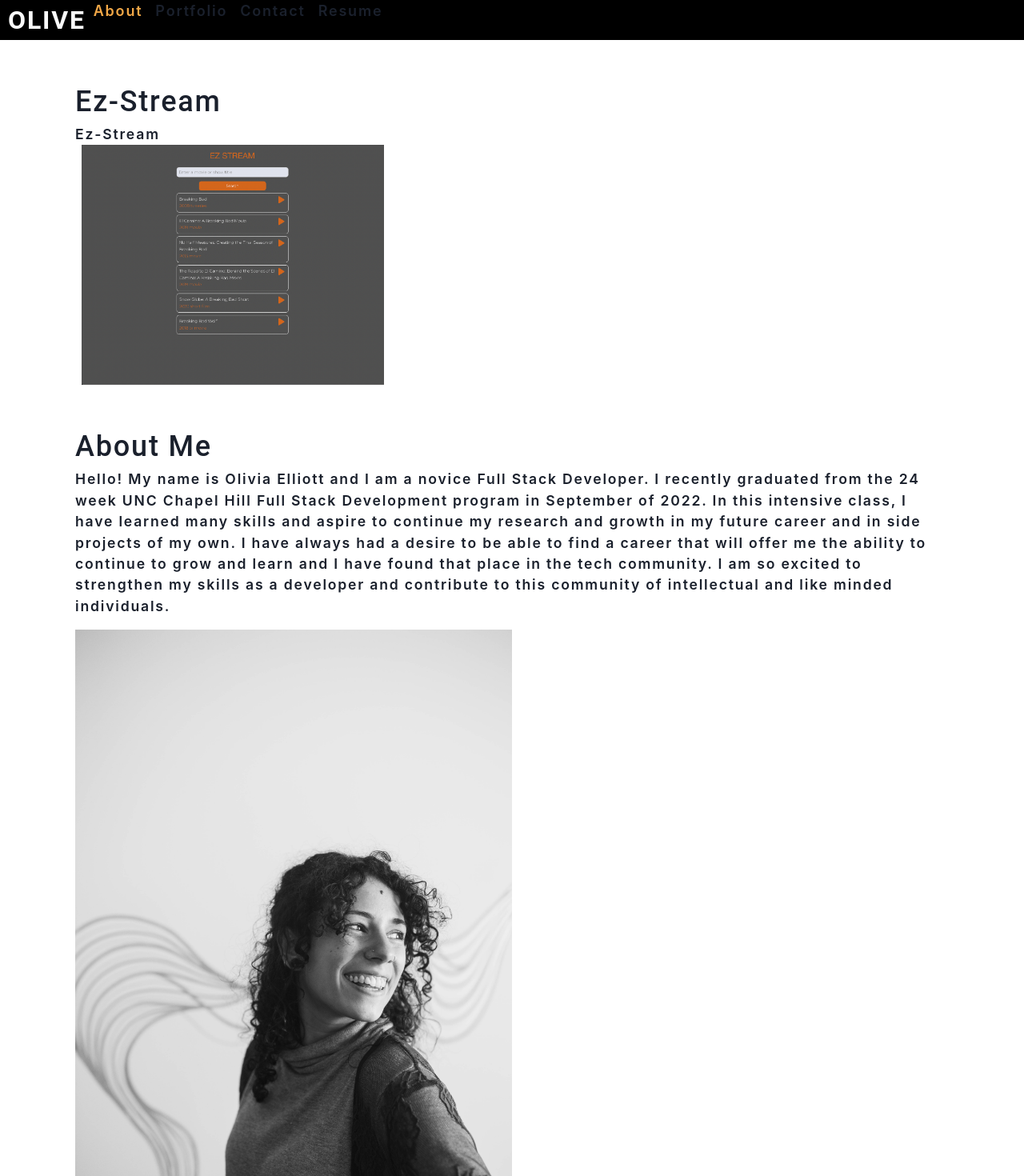
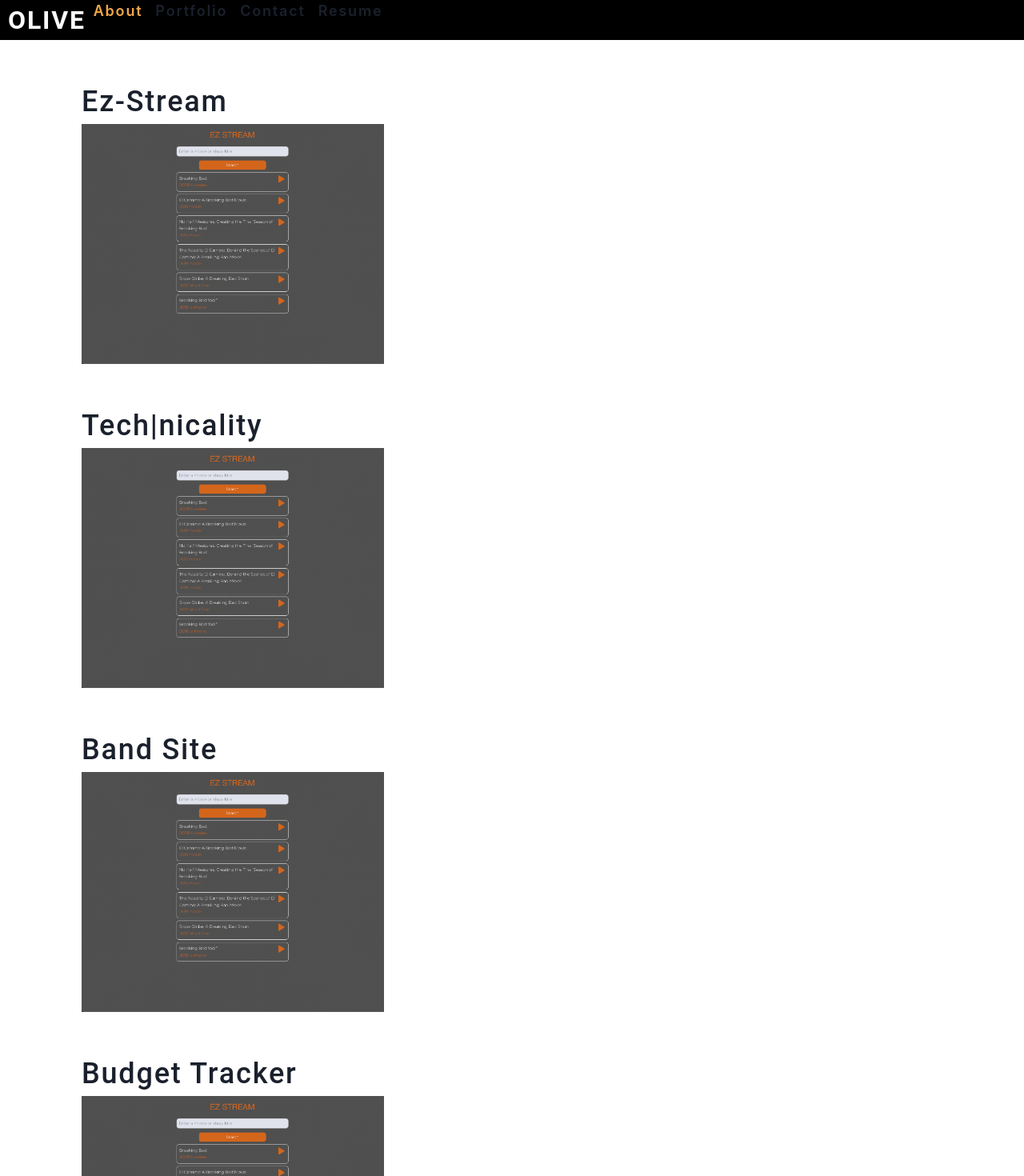
Before and after one commit to olivelliott/react-portfolio, a React (Create React App) app: page / in a window 1280 px wide. Shown: the top 1470 px of the page at 80% size. Built offline with nearby package versions, Linux system fonts and the light colour scheme.

Commit message:
Create Portfolio component structure

```diff
--- a/package.json
+++ b/package.json
@@ -9,8 +9,8 @@
     "@testing-library/user-event": "^13.5.0",
     "bootstrap": "^5.2.0",
     "framer-motion": "^7.2.1",
-    "react": "^18",
-    "react-dom": "^18",
+    "react": "^18.2.0",
+    "react-dom": "^18.2.0",
     "react-scripts": "5.0.1",
     "web-vitals": "^2.1.4"
   },
--- a/public/index.html
+++ b/public/index.html
@@ -28,7 +28,7 @@
   </head>
   <body>
     <noscript>You need to enable JavaScript to run this app.</noscript>
-    <div id="root"></div>
+    <div id="app"></div>
     <!--
       This HTML file is a template.
       If you open it directly in the browser, you will see an empty page.
--- a/src/components/Nav/index.js
+++ b/src/components/Nav/index.js
@@ -1,4 +1,4 @@
-import React, { useState } from 'react';
+import React from 'react';
 // import About from '../About'
 
 function Nav(props) {
--- a/src/components/Portfolio/index.js
+++ b/src/components/Portfolio/index.js
@@ -1,31 +1,65 @@
-import React from 'react';
-import photo from '../../assets/ez-stream.png';
+import React from "react";
+import photo from "../../assets/ez-stream.png";
 
 function Portfolio() {
+  const projects = [
+    {
+      name: "Ez-Stream",
+      description:
+        "An application that shows the streaming services a tv show or movie is available on",
+    },
+    {
+      name: "Tech|nicality",
+      description:
+        "Tech blog site where developers can publish their blog posts and comment on other developers posts.",
+    },
+    {
+      name: "Band Site",
+      description:
+        "A website that features a local band to allow fans to connect with one another and sign up for exclusive updates.",
+    },
+    {
+      name: "Budget Tracker",
+      description:
+        "A budget tracker application that has been updated to allow for offline access and functionality so that the user can track withdrawals and deposits with or without a data/internet connection.",
+    },
+    {
+      name: "Social Network Api",
+      description:
+        "An API for a social network web application where users can share their thoughts, react to friends thoughts, and create a friend list.",
+    },
+    {
+      name: "Employee Tracker",
+      description:
+        "An application that allows a business owner to organize and keep track of the departments, roles, and employees in their company.",
+    },
+  ];
 
-    const currentProject = {
-        name: 'Ez-Stream',
-        description: 'An application that shows the streaming services a tv show or movie is available on'
+  function projectSelected() {
+    console.log("hi");
   }
 
   return (
     <section>
-            <h1>{currentProject.name}</h1>
-            <p>{currentProject.name}</p>
-            <div className='flex-row'>
+      {projects.map((project) => (
+        <div className="flex-row">
+          <span onClick={projectSelected}>
+            <h1 className="mx-1" key={project.name}>
+              {project.name}
+            </h1>
             <img
               src={photo}
-                    alt='Ez-Stream project example'
-                    className='img-thumbnail mx-1'
+              alt="Ez-Stream project example"
+              className="img-thumbnail mx-1"
             />
+          </span>
         </div>
+      ))}
     </section>
   );
 }
 
 export default Portfolio;
-
-
 
 // import { Tabs, TabList, TabPanels, Tab, TabPanel } from '@chakra-ui/react'
 
--- a/src/index.js
+++ b/src/index.js
@@ -1,16 +1,21 @@
-import React from 'react';
-import ReactDOM from 'react-dom';
+// import React from 'react';
+// import ReactDOM from 'react-dom';
+import { createRoot } from 'react-dom/client'
 import './index.css';
 import App from './App';
 import reportWebVitals from './reportWebVitals';
 
-ReactDOM.render(
-  <React.StrictMode>
-    <App />
-  </React.StrictMode>,
-  document.getElementById('root')
-);
+// ReactDOM.render(
+//   <React.StrictMode>
+//     <App />
+//   </React.StrictMode>,
+//   document.getElementById('root')
+// );
 
+
+const container = document.getElementById('app');
+const root = createRoot(container); // createRoot(container!) if you use TypeScript
+root.render(<App tab="home" />);
 // If you want to start measuring performance in your app, pass a function
 // to log results (for example: reportWebVitals(console.log))
 // or send to an analytics endpoint. Learn more: https://bit.ly/CRA-vitals
```
Also changed, not shown: 1 other file (tests, documents, lock files or other folders). Lines whose indentation alone changed are shown as unchanged.
